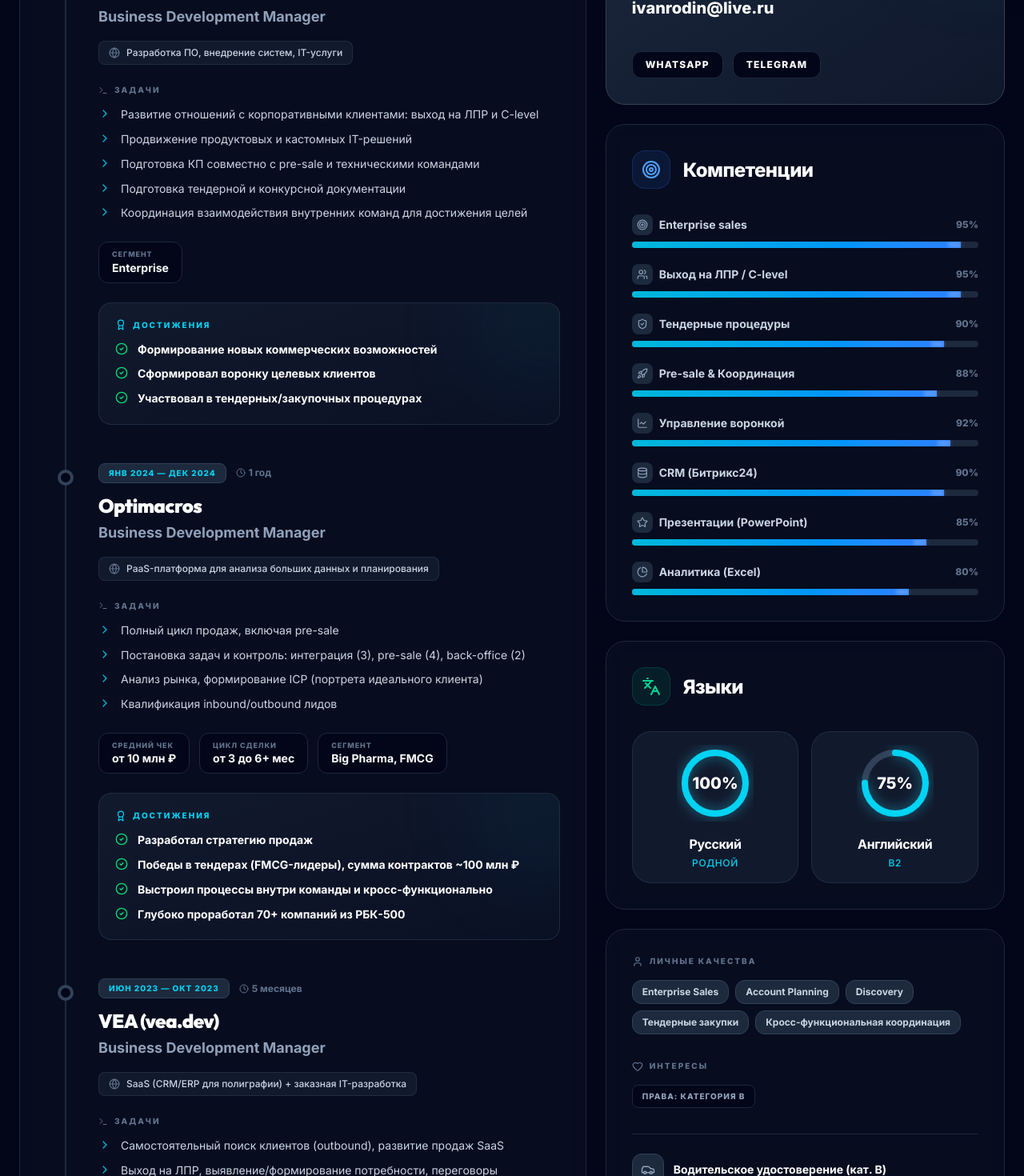
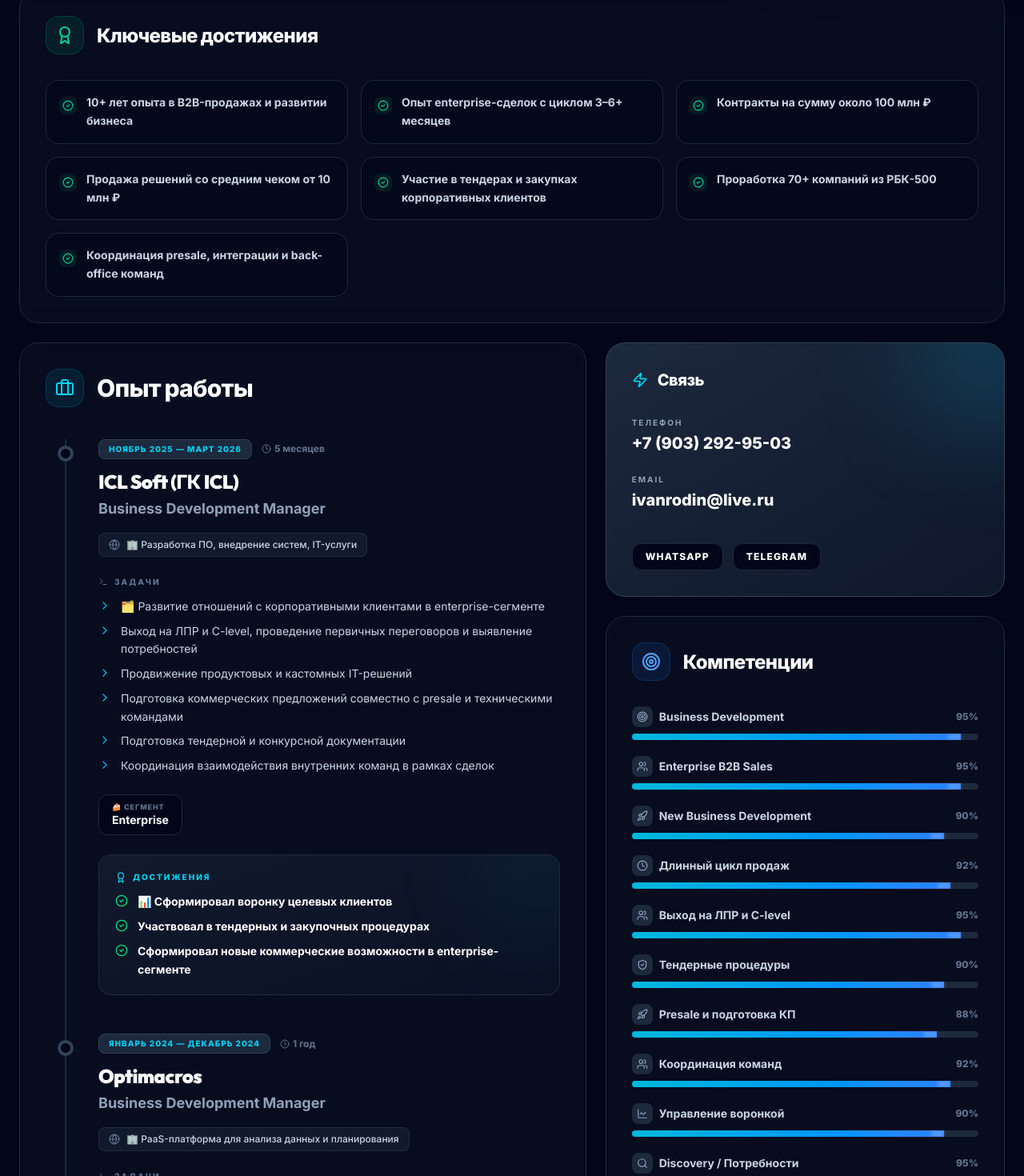
Before and after one commit to iv150320/ivanr-cv-bdm-040426, a React (Vite) app: page / in a window 1280 px wide. Shown: the part 1100-2570 px from the top of the page at 80% size. Built offline with nearby package versions, Linux system fonts and the light colour scheme.

Commit message:
feat: Update resume data and icons
Updates the resume data with more current information, including revised titles, subtitles, and contact details. Adds the `Search` icon for potential future use.

```diff
--- a/src/App.tsx
+++ b/src/App.tsx
@@ -8,45 +8,57 @@ import {
   Mail, Phone, MapPin, Calendar, Briefcase, GraduationCap, Award, Languages,
   Car, ChevronRight, Download, CheckCircle2, User, Heart, Target, ArrowUpRight,
   Sparkles, Globe, Clock, Zap, TrendingUp, Users, PhoneCall, Database, PieChart,
-  Activity, Rocket, ShieldCheck, Star, Terminal, LineChart
+  Activity, Rocket, ShieldCheck, Star, Terminal, LineChart, Search
 } from 'lucide-react';
 import { motion, useScroll, useTransform } from 'motion/react';
 
 // --- DATA ENRICHED FOR INFOGRAPHICS ---
 const RESUME_DATA = {
   name: "Иван Родин",
-  title: "Business Development Manager",
-  subtitle: "Менеджер по продажам и развитию бизнеса (B2B, Enterprise)",
+  title: "Business Development Manager / Enterprise Sales Manager",
+  subtitle: "Enterprise B2B Sales / New Business Development",
   personal: {
-    age: "33 года",
-    birthDate: "9 января 1993",
     location: "Москва",
-    citizenship: "Россия",
-    workPermit: "Россия",
-    relocation: "готов к переезду, редким командировкам",
+    citizenship: "Гражданство РФ",
+    relocation: "Готов к редким командировкам и обсуждаемому переезду",
     employment: "Полная занятость",
     schedule: "Полный день"
   },
   contacts: {
-    phone: "+7 (903) 292 95 03",
+    phone: "+7 (903) 292-95-03",
     email: "ivanrodin@live.ru",
-    preferred: "Телефон"
+    social: "Telegram / WhatsApp"
   },
+  summary: "Business Development Manager с 10+ годами опыта в B2B-продажах и развитии бизнеса. Последние годы — в IT, цифровых сервисах и корпоративных решениях: SaaS, PaaS, LMS, заказная разработка, внедрение систем. Специализация: enterprise-продажи, длинный цикл сделки (3–6+ месяцев), тендерные и закупочные процедуры, работа с ЛПР и C-level, presale и координация кросс-функциональных команд.\n\nЕсть опыт работы с клиентами из Big Pharma, FMCG, Retail и IT. Участвовал в продаже решений со средним чеком от 10 млн ₽, в том числе в тендерах с суммой контрактов около 100 млн ₽.",
   stats: [
     { label: "Лет опыта", value: "10+", icon: Briefcase, color: "from-blue-400 to-blue-600" },
     { label: "Сумма контрактов", value: "100м+", suffix: "₽", icon: TrendingUp, color: "from-emerald-400 to-emerald-600" },
     { label: "Цикл сделки", value: "3-6+", suffix: "мес", icon: Clock, color: "from-purple-400 to-purple-600" },
-    { label: "Сегмент", value: "B2B", suffix: "Ent", icon: Building2Icon, color: "from-orange-400 to-orange-600" }
+    { label: "Средний чек", value: "10м+", suffix: "₽", icon: Zap, color: "from-orange-400 to-orange-600" }
   ],
   skills: [
-    { name: "Enterprise sales", value: 95, icon: Target },
-    { name: "Выход на ЛПР / C-level", value: 95, icon: Users },
+    { name: "Business Development", value: 95, icon: Target },
+    { name: "Enterprise B2B Sales", value: 95, icon: Users },
+    { name: "New Business Development", value: 90, icon: Rocket },
+    { name: "Длинный цикл продаж", value: 92, icon: Clock },
+    { name: "Выход на ЛПР и C-level", value: 95, icon: Users },
     { name: "Тендерные процедуры", value: 90, icon: ShieldCheck },
-    { name: "Pre-sale & Координация", value: 88, icon: Rocket },
-    { name: "Управление воронкой", value: 92, icon: LineChart },
-    { name: "CRM (Битрикс24)", value: 90, icon: Database },
-    { name: "Презентации (PowerPoint)", value: 85, icon: Star },
-    { name: "Аналитика (Excel)", value: 80, icon: PieChart }
+    { name: "Presale и подготовка КП", value: 88, icon: Rocket },
+    { name: "Координация команд", value: 92, icon: Users },
+    { name: "Управление воронкой", value: 90, icon: LineChart },
+    { name: "Discovery / Потребности", value: 95, icon: Search },
+    { name: "ICP / Сегментация", value: 85, icon: Target },
+    { name: "CRM: Битрикс24", value: 90, icon: Database },
+    { name: "PowerPoint, Excel", value: 85, icon: Star }
+  ],
+  keyAchievements: [
+    "10+ лет опыта в B2B-продажах и развитии бизнеса",
+    "Опыт enterprise-сделок с циклом 3–6+ месяцев",
+    "Контракты на сумму около 100 млн ₽",
+    "Продажа решений со средним чеком от 10 млн ₽",
+    "Участие в тендерах и закупках корпоративных клиентов",
+    "Проработка 70+ компаний из РБК-500",
+    "Координация presale, интеграции и back-office команд"
   ],
   languages: [
     { name: "Русский", level: "Родной", value: 100 },
@@ -54,141 +66,163 @@ const RESUME_DATA = {
   ],
   experience: [
     {
-      period: "Ноя 2025 — Мар 2026",
+      period: "Ноябрь 2025 — Март 2026",
       duration: "5 месяцев",
       company: "ICL Soft (ГК ICL)",
       location: "Москва",
-      industry: "Разработка ПО, внедрение систем, IT-услуги",
+      industry: "🏢 Разработка ПО, внедрение систем, IT-услуги",
       role: "Business Development Manager",
       duties: [
-        "Развитие отношений с корпоративными клиентами: выход на ЛПР и C-level",
+        "🗂️ Развитие отношений с корпоративными клиентами в enterprise-сегменте",
+        "Выход на ЛПР и C-level, проведение первичных переговоров и выявление потребностей",
         "Продвижение продуктовых и кастомных IT-решений",
-        "Подготовка КП совместно с pre-sale и техническими командами",
+        "Подготовка коммерческих предложений совместно с presale и техническими командами",
         "Подготовка тендерной и конкурсной документации",
-        "Координация взаимодействия внутренних команд для достижения целей"
+        "Координация взаимодействия внутренних команд в рамках сделок"
       ],
       metrics: [
-        { label: "Сегмент", value: "Enterprise" }
+        { label: "🍰 Сегмент", value: "Enterprise" }
       ],
       results: [
-        "Формирование новых коммерческих возможностей",
-        "Сформировал воронку целевых клиентов",
-        "Участвовал в тендерных/закупочных процедурах"
+        "📊 Сформировал воронку целевых клиентов",
+        "Участвовал в тендерных и закупочных процедурах",
+        "Сформировал новые коммерческие возможности в enterprise-сегменте"
       ]
     },
     {
-      period: "Янв 2024 — Дек 2024",
+      period: "Январь 2024 — Декабрь 2024",
       duration: "1 год",
       company: "Optimacros",
       location: "Москва",
-      industry: "PaaS-платформа для анализа больших данных и планирования",
+      industry: "🏢 PaaS-платформа для анализа данных и планирования",
       role: "Business Development Manager",
       duties: [
-        "Полный цикл продаж, включая pre-sale",
-        "Постановка задач и контроль: интеграция (3), pre-sale (4), back-office (2)",
-        "Анализ рынка, формирование ICP (портрета идеального клиента)",
-        "Квалификация inbound/outbound лидов"
+        "🗂️ Полный цикл B2B-продаж, включая presale",
+        "Координация работы команд интеграции, presale и back-office",
+        "Анализ рынка и формирование ICP",
+        "Квалификация inbound- и outbound-лидов",
+        "Продажа решений со средним чеком от 10 млн ₽",
+        "Работа со сделками с циклом от 3 до 6+ месяцев"
       ],
       metrics: [
-        { label: "Средний чек", value: "от 10 млн ₽" },
-        { label: "Цикл сделки", value: "от 3 до 6+ мес" },
-        { label: "Сегмент", value: "Big Pharma, FMCG" }
+        { label: "💰 Средний чек", value: "от 10 млн ₽" },
+        { label: "⌛ Цикл сделки", value: "от 3 до 6+ мес" },
+        { label: "🍰 Сегмент", value: "Big Pharma, FMCG" }
       ],
       results: [
-        "Разработал стратегию продаж",
-        "Победы в тендерах (FMCG-лидеры), сумма контрактов ~100 млн ₽",
-        "Выстроил процессы внутри команды и кросс-функционально",
-        "Глубоко проработал 70+ компаний из РБК-500"
+        "📊 Разработал стратегию продаж в целевых сегментах",
+        "Выиграл тендеры у лидеров FMCG; сумма контрактов — около 100 млн ₽",
+        "Выстроил процессы внутри команды и кросс-функциональное взаимодействие",
+        "Глубоко проработал 70+ компаний из РБК-500",
+        "Работал с сегментами Big Pharma и FMCG"
       ]
     },
     {
-      period: "Июн 2023 — Окт 2023",
+      period: "Июнь 2023 — Октябрь 2023",
       duration: "5 месяцев",
       company: "VEA (vea.dev)",
       location: "Москва",
-      industry: "SaaS (CRM/ERP для полиграфии) + заказная IT-разработка",
+      industry: "🏢 SaaS-решение (CRM/ERP для полиграфии) и заказная IT-разработка",
       role: "Business Development Manager",
       duties: [
-        "Самостоятельный поиск клиентов (outbound), развитие продаж SaaS",
-        "Выход на ЛПР, выявление/формирование потребности, переговоры",
-        "Подготовка КП/ТКП, ведение отчётности и CRM (Битрикс24)"
+        "🗂️ Самостоятельный поиск клиентов и развитие outbound-продаж",
+        "Продвижение SaaS-решения и услуг заказной разработки",
+        "Выход на ЛПР, выявление и формирование потребности",
+        "Проведение переговоров и подготовка КП/ТКП",
+        "Ведение CRM и отчетности в Битрикс24",
+        "Работа со сделками с циклом от 3 месяцев"
       ],
       metrics: [
-        { label: "Цикл сделки", value: "3+ месяца" },
-        { label: "Сегмент", value: "SMB" }
+        { label: "⌛ Цикл сделки", value: "от 3-х месяцев" }
       ],
       results: [
-        "Закрыл продажи, включая клиентов, ранее отказывавшихся от сервиса",
-        "Подготовил тексты рассылок с учётом позиционирования",
-        "Актуализировал и настроил CRM"
+        "📊 Закрыл продажи, включая клиентов, ранее отказавшихся от сервиса",
+        "Подготовил тексты рассылок с учетом позиционирования продукта",
+        "Актуализировал и настроил CRM для более системной работы с воронкой"
       ]
     },
     {
-      period: "Май 2018 — Июн 2023",
+      period: "Май 2018 — Июнь 2023",
       duration: "5 лет 2 месяца",
       company: "ЭМ ТИ СИ КОМПАНИ",
       location: "Москва",
-      industry: "Корпоративное обучение, LMS, IT-разработка",
+      industry: "🏢 Корпоративное обучение, LMS, IT-разработка",
       role: "Business Development Manager",
       duties: [
-        "Организация встреч, анализ профиля клиента",
-        "Подготовка предложений/презентаций, проработка концепций",
-        "Многоэтапные продажи, ведение клиентов, наполнение воронки"
+        "🗂️ Организация встреч и развитие отношений с корпоративными клиентами",
+        "Анализ бизнес-профиля клиента и его потребностей",
+        "Подготовка коммерческих предложений, презентаций и концепций решений",
+        "Ведение многоэтапных продаж и развитие воронки",
+        "Сопровождение клиентов в длительном цикле сделки",
+        "Работа с сегментами Pharma, FMCG, Retail, IT"
       ],
       metrics: [
-        { label: "Цикл сделки", value: "6+ месяцев" },
-        { label: "Секторы", value: "Pharma, FMCG, Retail, IT" }
+        { label: "⌛ Цикл сделки", value: "от 6 месяцев" }
       ],
-      results: []
+      results: [
+        "📊 Продажи корпоративного обучения, LMS-решений и IT-разработки",
+        "Успешно реализовал ряд проектов в целевых секторах (Pharma, FMCG, Retail)",
+        "Разработал и внедрил индивидуальные концепции обучающих программ"
+      ]
     },
     {
-      period: "Июл 2015 — Май 2018",
+      period: "Июль 2015 — Май 2018",
       duration: "2 года 11 месяцев",
       company: "Псайма Групп (psyma.com)",
       location: "Москва",
-      industry: "Маркетинговые исследования",
+      industry: "🏢 Маркетинговые исследования",
       role: "Менеджер по развитию бизнеса",
       duties: [
-        "Маркетинговый анализ, участие в стратегии развития",
+        "🗂️ Маркетинговый анализ и участие в стратегии развития бизнеса",
         "Мониторинг и участие в целевых тендерах",
-        "Переговоры на уровне первых лиц, презентации",
-        "Поиск партнёров, участие в выставках, холодные звонки"
+        "Переговоры на уровне первых лиц",
+        "Подготовка и проведение презентаций",
+        "Поиск партнеров, участие в выставках",
+        "Холодные звонки и развитие клиентской базы"
       ],
       metrics: [],
-      results: []
+      results: [
+        "📊 Разработал и успешно реализовал стратегию выхода на новые рыночные ниши",
+        "Обеспечил победу компании в ряде значимых тендеров",
+        "Выстроил эффективную сеть партнерских отношений"
+      ]
     },
     {
-      period: "Ноя 2012 — Мар 2013",
+      period: "Ноябрь 2012 — Мар 2013",
       duration: "5 месяцев",
       company: "БИНБАНК",
       location: "Москва",
-      industry: "Банковский сектор",
+      industry: "🏢 Банковский сектор",
       role: "Главный менеджер департамента международного бизнеса",
       duties: [
-        "Привлечение крупных корпоративных клиентов",
-        "Первичный финанализ, подготовка документов для кредитного комитета"
+        "🗂️ Привлечение крупных корпоративных клиентов",
+        "Первичный финансовый анализ",
+        "Подготовка документов для кредитного комитета",
+        "Работа со сделками клиентов с оборотом 900+ млн ₽"
       ],
       metrics: [
-        { label: "Оборот", value: "900+ млн ₽" }
+        { label: "💰 Оборот", value: "900+ млн ₽" }
       ],
       results: [
-        "Реализовал 15 крупных кредитных сделок",
+        "📊 Реализовал 15 крупных кредитных сделок",
         "Сформировал клиентскую базу"
       ]
     },
     {
-      period: "Июл 2012 — Окт 2012",
+      period: "Июль 2012 — Окт 2012",
       duration: "4 месяца",
       company: "Сбербанк России",
       location: "Москва",
-      industry: "Банковский сектор",
+      industry: "🏢 Банковский сектор",
       role: "Специалист отдела по работе с предприятиями",
       duties: [
-        "Продажи розничных банковских продуктов, переговоры с партнёрами"
+        "🗂️ Продажа банковских продуктов",
+        "Переговоры с партнерами",
+        "Работа с предприятиями"
       ],
       metrics: [],
       results: [
-        "Реализовал 300+ единиц кредитных продуктов"
+        "📊 Реализовал более 300 кредитных продуктов"
       ]
     }
   ],
@@ -203,9 +237,10 @@ const RESUME_DATA = {
   ],
   personalQualities: [
     "Enterprise Sales", "Account Planning", "Discovery",
-    "Тендерные закупки", "Кросс-функциональная координация"
+    "Тендерные закупки", "Кросс-функциональная координация",
+    "Управление воронкой", "ICP / Сегментация"
   ],
-  hobbies: ["Права: категория B"]
+  hobbies: ["Водительские права: категория B"]
 };
 
 // Helper icon for stats
@@ -370,8 +405,8 @@ export default function App() {
                   {RESUME_DATA.name}
                 </span>
               </h1>
-              <p className="text-xl md:text-2xl text-slate-400 font-medium tracking-tight mb-8 max-w-2xl">
-                BDM с 10+ годами опыта в B2B-продажах и развитии бизнеса в IT/услугах: enterprise-сделки, длинные циклы продаж (3–6+ месяцев), тендеры/закупки, работа с C-level, пресейл и координация кросс‑функциональных команд.
+              <p className="text-lg text-slate-400 font-medium tracking-tight mb-8 max-w-3xl whitespace-pre-line">
+                {RESUME_DATA.summary}
               </p>
 
               <div className="flex flex-wrap gap-4 text-sm font-bold text-slate-300">
@@ -443,6 +478,31 @@ export default function App() {
               <div className="text-xs font-bold text-slate-400 uppercase tracking-widest">{stat.label}</div>
             </motion.div>
           ))}
+        </motion.div>
+
+        {/* KEY ACHIEVEMENTS BENTO */}
+        <motion.div
+          initial={{ opacity: 0, y: 20 }}
+          whileInView={{ opacity: 1, y: 0 }}
+          viewport={{ once: true }}
+          className="bg-slate-900/40 backdrop-blur-xl border border-slate-800 rounded-3xl p-8 mb-6"
+        >
+          <div className="flex items-center gap-4 mb-8">
+            <div className="w-12 h-12 bg-emerald-500/10 rounded-2xl flex items-center justify-center text-emerald-400 border border-emerald-500/20">
+              <Award size={24} />
+            </div>
+            <h2 className="text-2xl font-black text-white tracking-tight">Ключевые достижения</h2>
+          </div>
+          <div className="grid grid-cols-1 md:grid-cols-2 lg:grid-cols-3 gap-4">
+            {RESUME_DATA.keyAchievements.map((achievement, idx) => (
+              <div key={idx} className="flex gap-3 items-start p-4 bg-slate-950/50 rounded-2xl border border-slate-800 hover:border-emerald-500/30 transition-colors group">
+                <div className="mt-1 p-1 bg-emerald-500/10 rounded-lg text-emerald-400 group-hover:bg-emerald-500 group-hover:text-white transition-all">
+                  <CheckCircle2 size={14} />
+                </div>
+                <span className="text-sm font-bold text-slate-300 leading-relaxed group-hover:text-white transition-colors">{achievement}</span>
+              </div>
+            ))}
+          </div>
         </motion.div>
 
         {/* BENTO GRID LAYOUT */}
@@ -695,7 +755,6 @@ export default function App() {
             </div>
             <div>
               <p className="text-white font-black text-lg leading-none">Родин Иван</p>
-              <p className="text-slate-500 text-xs font-medium mt-1">Обновлено в сентябре 2025</p>
             </div>
           </div>
           <div className="flex gap-3">
```
